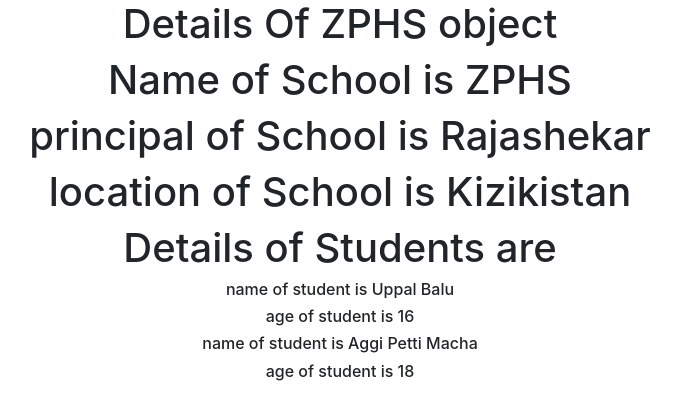
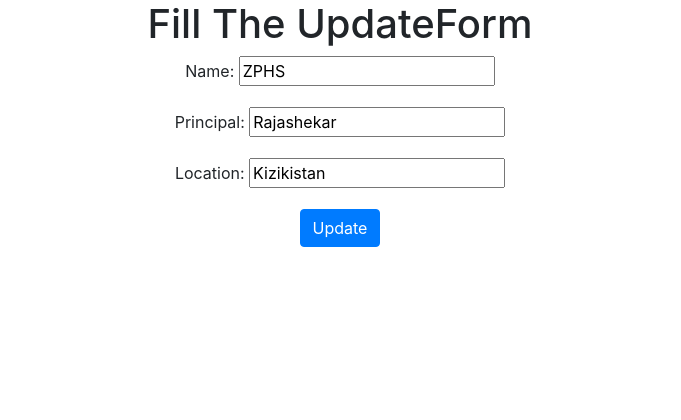
Before and after one commit to sasidharreddym/class_based_views, a Django app: a page that uses templates/app/dummy.html in a window 1280 px wide. Shown: the part 40-460 px from the top of the page, without its empty margins (300-981 px from the left). Run offline with Django 4.2, Linux system fonts and the light colour scheme; data comes from the database, SQL or seed files in the repository; both versions use the stored data as it was after the commit.

Commit message:
first commit

```diff
--- a/app/views.py
+++ b/app/views.py
@@ -1,7 +1,8 @@
 from django.shortcuts import render
 from app.models import *
 # Create your views here.
-from django.views.generic import TemplateView,ListView,DetailView,CreateView
+from django.views.generic import TemplateView,ListView,DetailView,CreateView,UpdateView,DeleteView
+from django.urls import reverse_lazy
 
 class Home(TemplateView):
     template_name='app/home.html'
@@ -17,3 +18,12 @@ class SchoolDetail(DetailView):
 class SchoolCreate(CreateView):
     model=School
     fields='__all__'
+
+class SchoolUpdate(UpdateView):
+    model=School
+    fields='__all__'
+
+class SchoolDelete(DeleteView):
+    model=School
+    context_object_name='schoolobject'
+    success_url=reverse_lazy('SchoolList')
--- a/project40/urls.py
+++ b/project40/urls.py
@@ -22,6 +22,9 @@ urlpatterns = [
     path('SchoolList/',SchoolList.as_view(),name='SchoolList'),
     path('SchoolCreate/',SchoolCreate.as_view(),name='SchoolCreate'),
 
+    re_path('^Update(?P<pk>\d+)/',SchoolUpdate.as_view(),name='SchoolUpdate'),
+    re_path('^Delete(?P<pk>\d+)/',SchoolDelete.as_view(),name='SchoolDelete'),
+
     re_path('(?P<pk>\d+)/',SchoolDetail.as_view(),name='detail'),
 
 
--- a/templates/app/dummy.html
+++ b/templates/app/dummy.html
@@ -19,6 +19,7 @@
         <a href="{% url 'SchoolList' %}" class="nav-link">List Of Schools</a>
         <a href="{% url 'SchoolCreate' %}" class="nav-link">SchoolCreate</a>
 
+
     </nav>
 
     <!-- Optional JavaScript; choose one of the two! -->
--- a/templates/app/school_detail.html
+++ b/templates/app/school_detail.html
@@ -21,7 +21,9 @@
 {% endfor %}
 
 
+<a href="{% url 'SchoolUpdate' pk=sclobject.pk %}" class="btn btn-primary">UpdateData</a>
 
+<a href="{% url 'SchoolDelete' pk=sclobject.pk %}" class="btn btn-danger">DeleteData</a>
 
 
 
--- a/templates/app/school_form.html
+++ b/templates/app/school_form.html
@@ -5,12 +5,30 @@
 {% endblock %}
 
 {% block body_block %}
-    <h1 >SCHOOL INSERT</h1>
+
+    {% if form.instance.pk %}
+
+    <h1 >Fill The UpdateForm</h1>
+
+    {% else %}
+
+    <h1 >Fill The CreateForm</h1>
+
+    {% endif %}
+
     <form method="POST">
         {% csrf_token %}
+
         {{form.as_p}}
 
-<input type="submit" value="create" class="btn-btn-primary">
+        {% if form.instance.pk %}
 
+        <input type="submit" value="Update" class="btn btn-primary">
+
+        {% else %}
+
+        <input type="submit" value="create" class="btn btn-primary">
+
+        {% endif %}
     </form>
 {% endblock %}
```
Also changed, not shown: templates/app/school_confirm_delete.html (added, +14 -0 lines), db.sqlite3.
